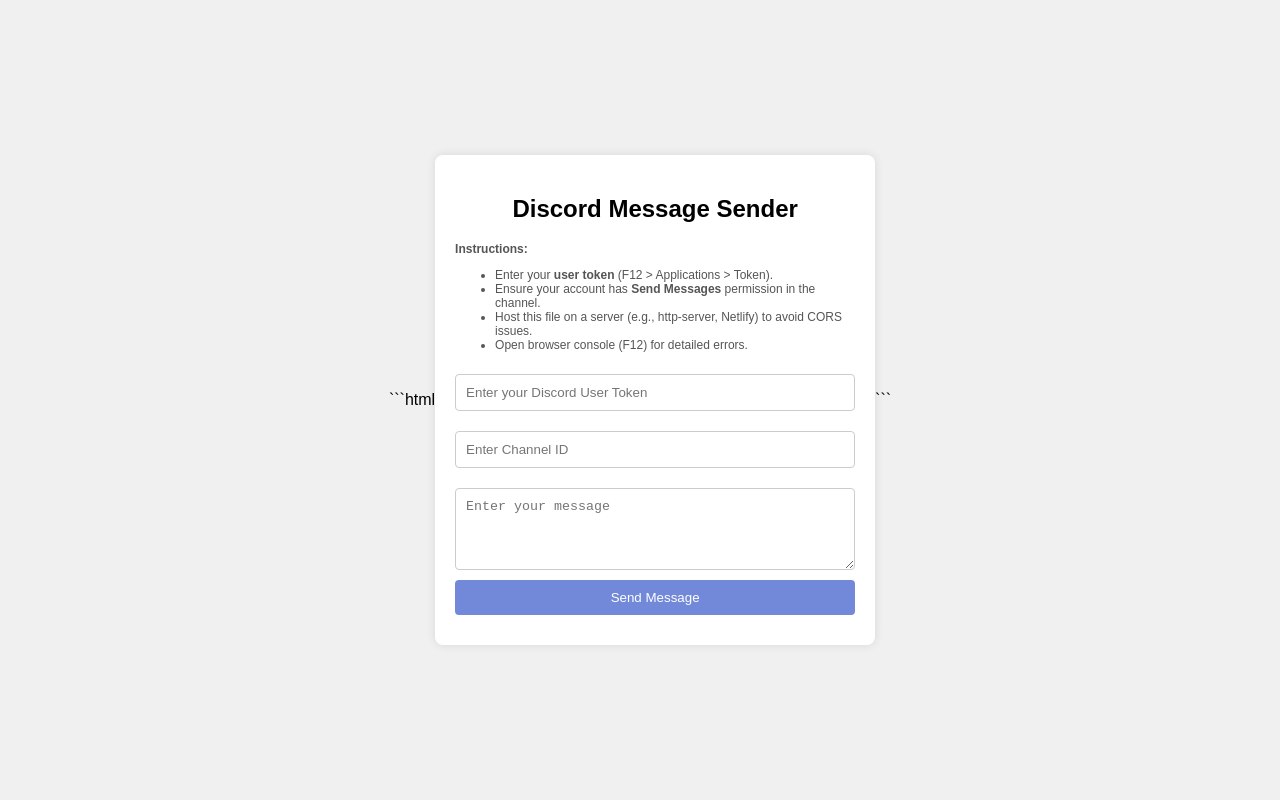
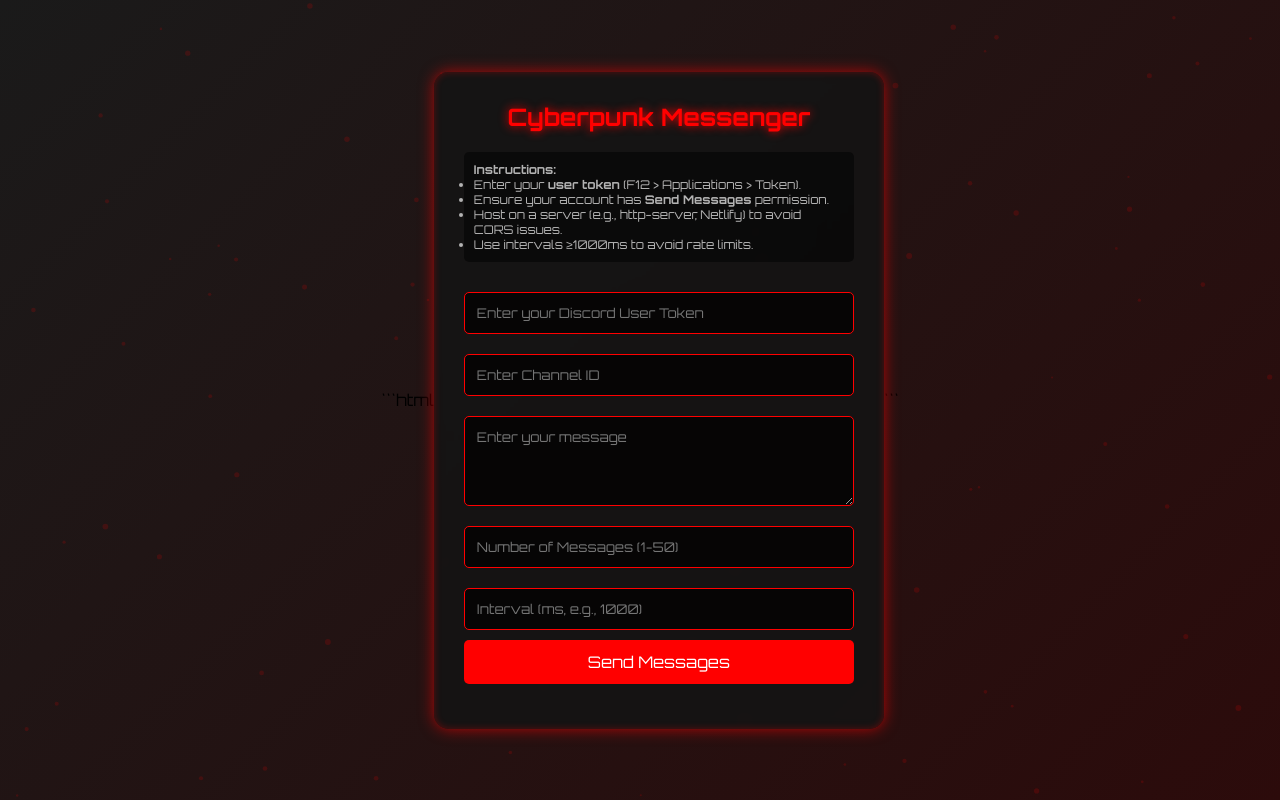
Before and after one commit to ThatOneGuy542/tool, a plain HTML site: page index.html in a window 1280 px wide. Drawn offline with Linux system fonts and the light colour scheme.

Commit message:
index.html

```diff
--- a/index.html
+++ b/index.html
@@ -4,77 +4,171 @@
 <head>
     <meta charset="UTF-8">
     <meta name="viewport" content="width=device-width, initial-scale=1.0">
-    <title>Discord Message Sender (User Token)</title>
+    <title>Cyberpunk Discord Messenger</title>
+    <link href="https://fonts.googleapis.com/css2?family=Orbitron:wght@400;700&display=swap" rel="stylesheet">
     <style>
+        * {
+            margin: 0;
+            padding: 0;
+            box-sizing: border-box;
+        }
         body {
-            font-family: Arial, sans-serif;
+            font-family: 'Orbitron', sans-serif;
+            background: linear-gradient(135deg, #1a1a1a, #2c0b0b);
             display: flex;
             justify-content: center;
             align-items: center;
             height: 100vh;
-            margin: 0;
-            background-color: #f0f0f0;
+            overflow: hidden;
         }
         .container {
-            background: white;
-            padding: 20px;
-            border-radius: 8px;
-            box-shadow: 0 0 10px rgba(0,0,0,0.1);
-            width: 400px;
+            background: rgba(20, 20, 20, 0.9);
+            padding: 30px;
+            border-radius: 15px;
+            box-shadow: 0 0 20px rgba(255, 0, 0, 0.7), inset 0 0 10px rgba(255, 0, 0, 0.3);
+            width: 450px;
             text-align: center;
+            animation: neonGlow 2s ease-in-out infinite alternate;
+            backdrop-filter: blur(5px);
+        }
+        @keyframes neonGlow {
+            from { box-shadow: 0 0 10px rgba(255, 0, 0, 0.5), inset 0 0 5px rgba(255, 0, 0, 0.2); }
+            to { box-shadow: 0 0 20px rgba(255, 0, 0, 0.8), inset 0 0 10px rgba(255, 0, 0, 0.4); }
+        }
+        h2 {
+            color: #ff0000;
+            text-shadow: 0 0 10px #ff0000;
+            margin-bottom: 20px;
+        }
+        .instructions {
+            font-size: 12px;
+            color: #b3b3b3;
+            margin-bottom: 20px;
+            text-align: left;
+            background: rgba(0, 0, 0, 0.5);
+            padding: 10px;
+            border-radius: 5px;
         }
         input, textarea {
             width: 100%;
-            padding: 10px;
+            padding: 12px;
             margin: 10px 0;
-            border: 1px solid #ccc;
-            border-radius: 4px;
-            box-sizing: border-box;
+            border: 1px solid #ff0000;
+            border-radius: 5px;
+            background: rgba(0, 0, 0, 0.7);
+            color: #fff;
+            font-family: 'Orbitron', sans-serif;
+            transition: all 0.3s ease;
+        }
+        input:focus, textarea:focus {
+            outline: none;
+            box-shadow: 0 0 10px #ff0000;
+            border-color: #ff3333;
         }
         button {
-            background-color: #7289da;
-            color: white;
-            padding: 10px;
+            background: #ff0000;
+            color: #fff;
+            padding: 12px;
             border: none;
-            border-radius: 4px;
+            border-radius: 5px;
             cursor: pointer;
             width: 100%;
+            font-family: 'Orbitron', sans-serif;
+            font-size: 16px;
+            transition: all 0.3s ease;
         }
         button:hover {
-            background-color: #677bc4;
+            background: #cc0000;
+            box-shadow: 0 0 15px #ff0000;
         }
         #status {
-            margin-top: 10px;
-            color: #333;
+            margin-top: 15px;
+            color: #fff;
+            text-shadow: 0 0 5px #ff0000;
+            font-size: 14px;
+            opacity: 0;
+            transition: opacity 0.5s ease;
         }
-        .instructions {
-            font-size: 12px;
-            color: #555;
-            margin-bottom: 10px;
-            text-align: left;
+        #status.show {
+            opacity: 1;
+        }
+        canvas {
+            position: fixed;
+            top: 0;
+            left: 0;
+            z-index: -1;
+            opacity: 0.3;
         }
     </style>
 </head>
 <body>
+    <canvas id="particles"></canvas>
     <div class="container">
-        <h2>Discord Message Sender</h2>
+        <h2>Cyberpunk Messenger</h2>
         <div class="instructions">
             <p><strong>Instructions:</strong></p>
             <ul>
                 <li>Enter your <strong>user token</strong> (F12 > Applications > Token).</li>
-                <li>Ensure your account has <strong>Send Messages</strong> permission in the channel.</li>
-                <li>Host this file on a server (e.g., http-server, Netlify) to avoid CORS issues.</li>
-                <li>Open browser console (F12) for detailed errors.</li>
+                <li>Ensure your account has <strong>Send Messages</strong> permission.</li>
+                <li>Host on a server (e.g., http-server, Netlify) to avoid CORS issues.</li>
+                <li>Use intervals ≥1000ms to avoid rate limits.</li>
             </ul>
         </div>
         <input type="text" id="token" placeholder="Enter your Discord User Token" />
         <input type="text" id="channelId" placeholder="Enter Channel ID" />
         <textarea id="message" placeholder="Enter your message" rows="4"></textarea>
-        <button onclick="sendMessage()">Send Message</button>
+        <input type="number" id="messageCount" placeholder="Number of Messages (1-50)" min="1" max="50" />
+        <input type="number" id="interval" placeholder="Interval (ms, e.g., 1000)" min="500" />
+        <button onclick="sendMessages()">Send Messages</button>
         <div id="status"></div>
     </div>
 
     <script>
+        // Particle background
+        const canvas = document.getElementById('particles');
+        const ctx = canvas.getContext('2d');
+        canvas.width = window.innerWidth;
+        canvas.height = window.innerHeight;
+        const particles = [];
+        const particleCount = 100;
+
+        class Particle {
+            constructor() {
+                this.x = Math.random() * canvas.width;
+                this.y = Math.random() * canvas.height;
+                this.size = Math.random() * 2 + 1;
+                this.speedX = Math.random() * 0.5 - 0.25;
+                this.speedY = Math.random() * 0.5 - 0.25;
+            }
+            update() {
+                this.x += this.speedX;
+                this.y += this.speedY;
+                if (this.x < 0 || this.x > canvas.width) this.speedX *= -1;
+                if (this.y < 0 || this.y > canvas.height) this.speedY *= -1;
+            }
+            draw() {
+                ctx.fillStyle = 'rgba(255, 0, 0, 0.5)';
+                ctx.beginPath();
+                ctx.arc(this.x, this.y, this.size, 0, Math.PI * 2);
+                ctx.fill();
+            }
+        }
+
+        for (let i = 0; i < particleCount; i++) {
+            particles.push(new Particle());
+        }
+
+        function animateParticles() {
+            ctx.clearRect(0, 0, canvas.width, canvas.height);
+            particles.forEach(p => {
+                p.update();
+                p.draw();
+            });
+            requestAnimationFrame(animateParticles);
+        }
+        animateParticles();
+
+        // Message sending logic
         async function sendMessageWithRetry(url, options, retries = 3) {
             for (let i = 0; i < retries; i++) {
                 try {
@@ -96,26 +190,43 @@
             }
         }
 
-        async function sendMessage() {
+        async function sendMessages() {
             const token = document.getElementById('token').value.trim();
             const channelId = document.getElementById('channelId').value.trim();
             const message = document.getElementById('message').value.trim();
+            const messageCount = parseInt(document.getElementById('messageCount').value) || 1;
+            const interval = parseInt(document.getElementById('interval').value) || 1000;
             const status = document.getElementById('status');
 
             // Input validation
             if (!token || !channelId || !message) {
-                status.textContent = 'Please fill in all fields.';
+                status.textContent = 'Please fill in token, channel ID, and message.';
                 status.style.color = 'red';
+                status.classList.add('show');
                 return;
             }
             if (!/^\d+$/.test(channelId)) {
                 status.textContent = 'Channel ID must be a numeric value.';
                 status.style.color = 'red';
+                status.classList.add('show');
                 return;
             }
             if (!token.match(/^[A-Za-z0-9._-]+\.[A-Za-z0-9._-]+\.[A-Za-z0-9._-]+$/)) {
                 status.textContent = 'Invalid token format. Ensure it’s a valid user token.';
                 status.style.color = 'red';
+                status.classList.add('show');
+                return;
+            }
+            if (messageCount < 1 || messageCount > 50) {
+                status.textContent = 'Message count must be between 1 and 50.';
+                status.style.color = 'red';
+                status.classList.add('show');
+                return;
+            }
+            if (interval < 500) {
+                status.textContent = 'Interval must be at least 500ms to avoid rate limits.';
+                status.style.color = 'red';
+                status.classList.add('show');
                 return;
             }
 
@@ -123,29 +234,42 @@
             const options = {
                 method: 'POST',
                 headers: {
-                    'Authorization': token, // User token uses plain Authorization
+                    'Authorization': token,
                     'Content-Type': 'application/json'
                 },
                 body: JSON.stringify({ content: message })
             };
 
+            status.textContent = `Sending ${messageCount} messages...`;
+            status.style.color = '#fff';
+            status.classList.add('show');
+
+            for (let i = 0; i < messageCount; i++) {
                 try {
                     const response = await sendMessageWithRetry(url, options);
                     if (response.ok) {
-                    status.textContent = 'Message sent successfully!';
-                    status.style.color = 'green';
-                    document.getElementById('message').value = '';
+                        status.textContent = `Sent message ${i + 1}/${messageCount}`;
+                        status.style.color = '#00ff00';
                     } else {
                         const error = await response.json();
-                    status.textContent = `Error: ${error.message || 'Failed to send message.'} (Code: ${response.status})`;
+                        status.textContent = `Error on message ${i + 1}: ${error.message || 'Failed to send.'} (Code: ${response.status})`;
                         status.style.color = 'red';
                         console.error('API Error:', error);
+                        break;
+                    }
+                    if (i < messageCount - 1) {
+                        await new Promise(resolve => setTimeout(resolve, interval));
                     }
                 } catch (error) {
-                status.textContent = `Network Error: ${error.message}. Ensure this is hosted on a server (not file://), check internet, and verify token/permissions.`;
+                    status.textContent = `Network Error on message ${i + 1}: ${error.message}. Check hosting, internet, or token.`;
                     status.style.color = 'red';
                     console.error('Fetch Error:', error);
+                    break;
                 }
+            }
+            if (status.textContent.includes('Error')) return;
+            status.textContent = `All ${messageCount} messages sent successfully!`;
+            status.style.color = '#00ff00';
         }
     </script>
 </body>
```
Lines whose indentation alone changed are shown as unchanged.
